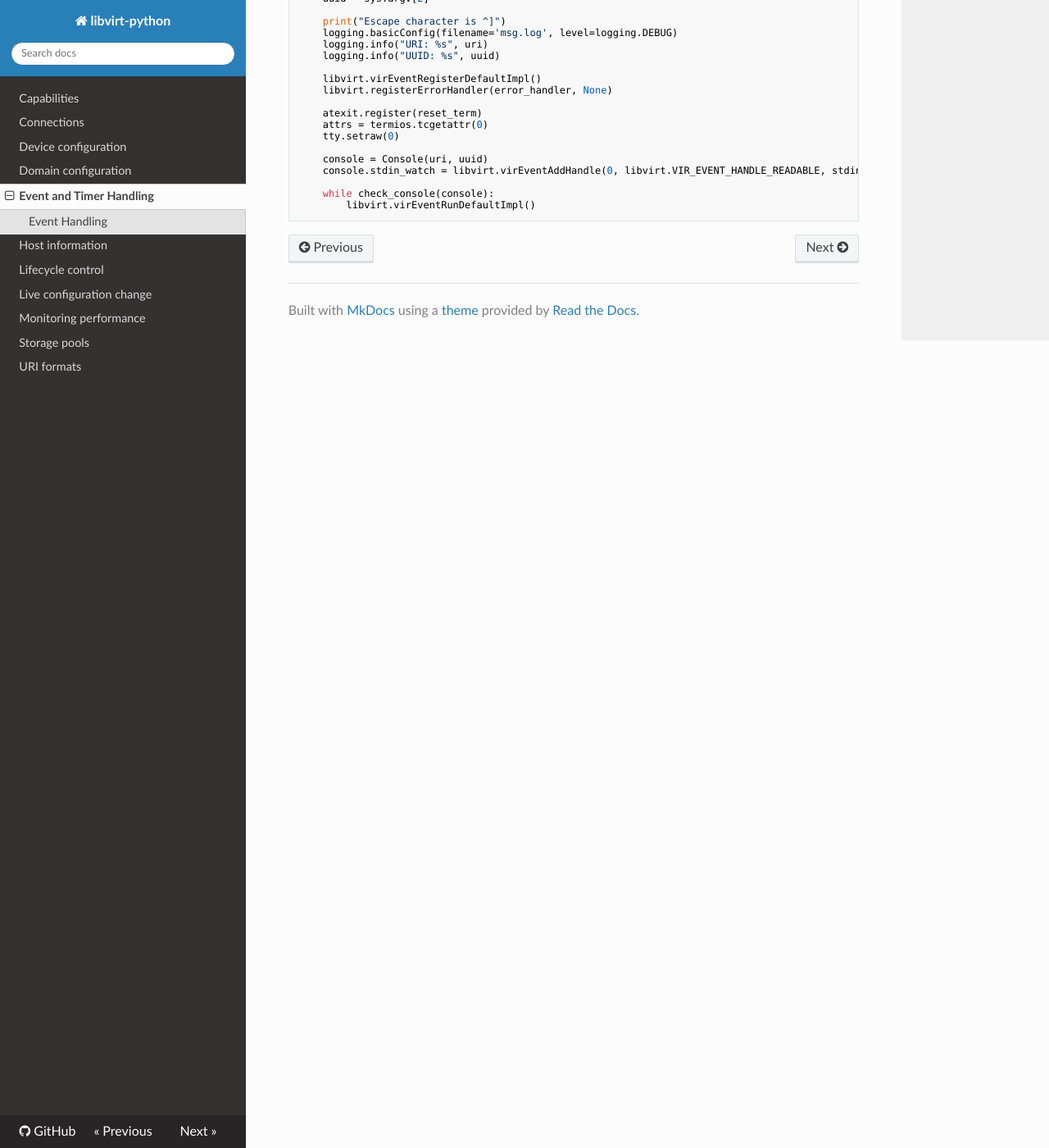
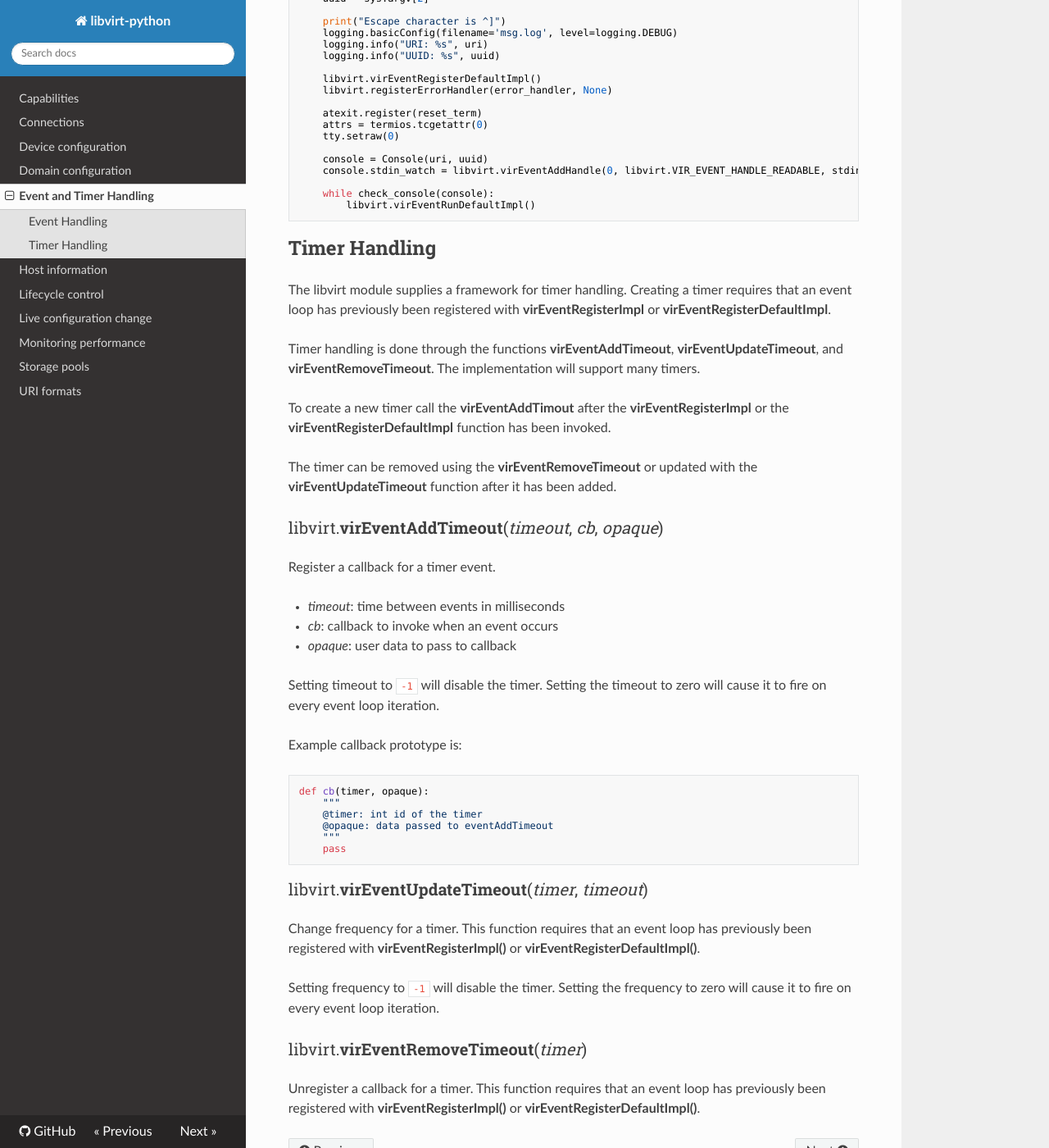
Before and after one commit to rst0git/libvirt-python-docs, an MkDocs documentation site: the page built from docs/events.md, in a window 1280 px wide and 1400 px high, scrolled down 3116 px. Shown: the whole window at 82% size. Built offline with MkDocs 1.6.1, drawn with Linux system fonts in a browser that asks for light colours; nearby versions of some CDN libraries.

Commit message:
Time Handling
Signed-off-by: Radostin Stoyanov <rstoyanov@fedoraproject.org>

````diff
--- a/docs/events.md
+++ b/docs/events.md
@@ -142,3 +142,41 @@ if __name__ == "__main__":
     while check_console(console):
         libvirt.virEventRunDefaultImpl()
 ```
+
+## Timer Handling
+
+The libvirt module supplies a framework for timer handling. Creating a timer requires that an event loop has previously been registered with **virEventRegisterImpl** or **virEventRegisterDefaultImpl**.
+
+Timer handling is done through the functions **virEventAddTimeout**, **virEventUpdateTimeout**, and **virEventRemoveTimeout**. The implementation will support many timers.
+
+To create a new timer call the **virEventAddTimout** after the **virEventRegisterImpl** or the **virEventRegisterDefaultImpl** function has been invoked.
+
+The timer can be removed using the **virEventRemoveTimeout** or updated with the **virEventUpdateTimeout** function after it has been added.
+
+### <span>libvirt.**virEventAddTimeout**(*timeout*, *cb*, *opaque*)</span>
+Register a callback for a timer event.
+
+- *timeout*: time between events in milliseconds
+- *cb*: callback to invoke when an event occurs
+- *opaque*: user data to pass to callback
+
+Setting timeout to `-1` will disable the timer. Setting the timeout to zero will cause it to fire on every event loop iteration.
+
+Example callback prototype is:
+```python
+def cb(timer, opaque):
+    """
+    @timer: int id of the timer
+    @opaque: data passed to eventAddTimeout
+    """
+    pass
+```
+
+### <span>libvirt.**virEventUpdateTimeout**(*timer*, *timeout*)</span>
+Change frequency for a timer. This function requires that an event loop has previously been registered with **virEventRegisterImpl()** or **virEventRegisterDefaultImpl()**.
+
+Setting frequency to `-1` will disable the timer. Setting the frequency to zero will cause it to fire on every event loop iteration.
+
+### <span>libvirt.**virEventRemoveTimeout**(*timer*)</span>
+Unregister a callback for a timer. This function requires that an event loop has previously been registered with
+**virEventRegisterImpl()** or **virEventRegisterDefaultImpl()**.
````
